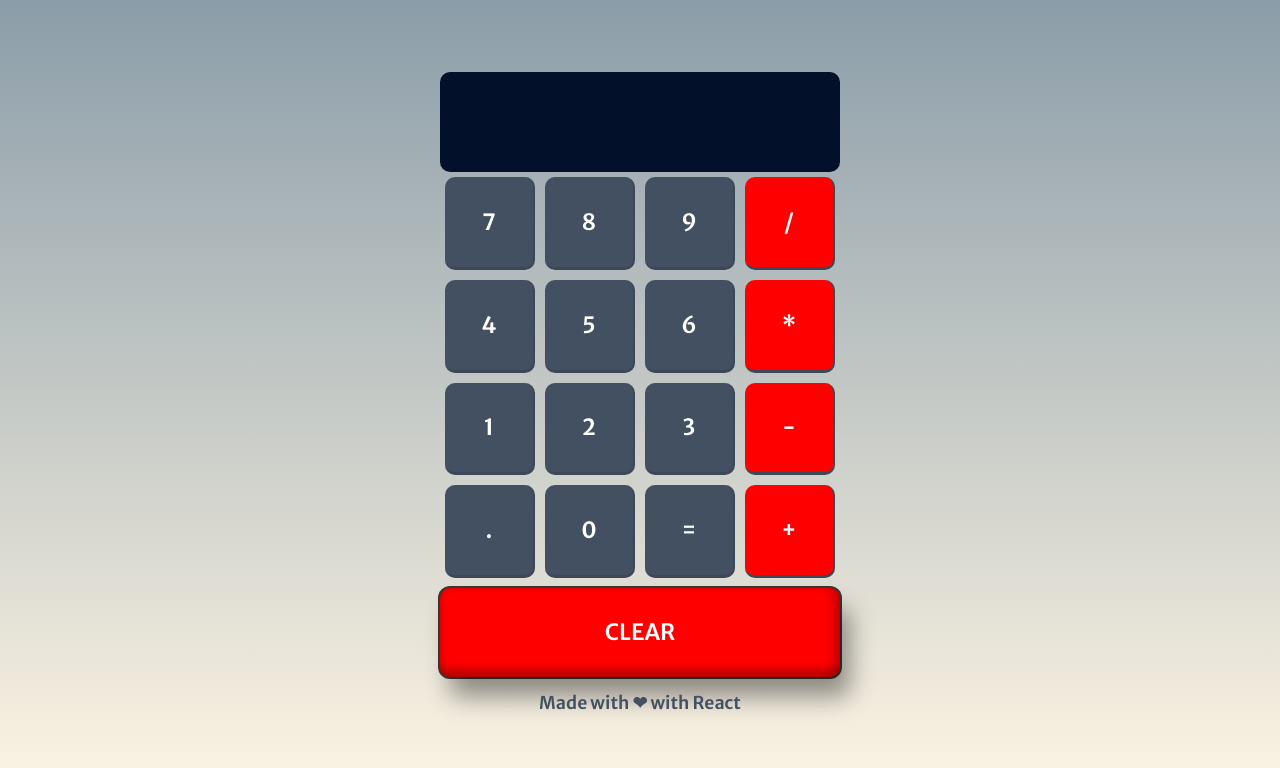
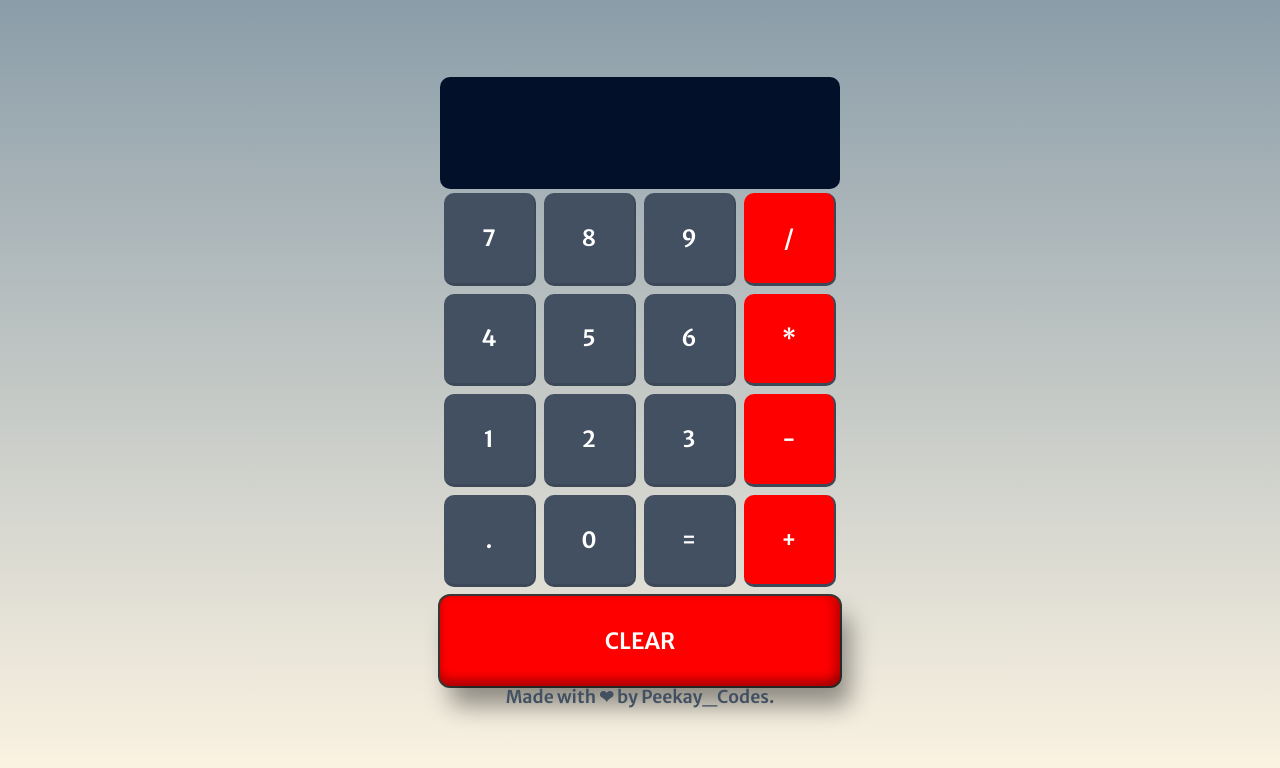
Before and after one commit to kessie2862/React-Calculator, a React (Create React App) app: page / in a window 1280 px wide. Shown: the top 768 px of the page. Built offline with nearby package versions, Linux system fonts and the light colour scheme.

Commit message:
Few modifications

```diff
--- a/src/Components/Button.css
+++ b/src/Components/Button.css
@@ -10,7 +10,7 @@
   flex: 1;
   border: none;
   border-radius: 10px;
-  margin: 5px;
+  margin: 4px;
   width: 25%;
   background: #425062;
   color: #fff;
--- a/src/Components/ClearButton.css
+++ b/src/Components/ClearButton.css
@@ -13,7 +13,6 @@
     10px 20px 25px rgba(0, 0, 0, 0.4);
   user-select: none;
   cursor: pointer;
-  font-weight: 400;
   border-radius: 10px;
   background: #f00;
   border: none;
--- a/src/Components/FooterText.css
+++ b/src/Components/FooterText.css
@@ -3,4 +3,5 @@
   color: #425062;
   text-align: center;
   font-size: 1.1em;
+  margin-top: 0.5px;
 }
--- a/src/Components/FooterText.js
+++ b/src/Components/FooterText.js
@@ -4,7 +4,7 @@ import "./FooterText.css";
 function FooterText() {
   return (
     <div>
-      <h2 className="Text">Made with ❤ with React</h2>
+      <h2 className="Text">Made with ❤ by Peekay_Codes.</h2>
     </div>
   );
 }
--- a/src/Components/Input.css
+++ b/src/Components/Input.css
@@ -1,5 +1,5 @@
 .Input {
-  height: 2.5em;
+  height: 3em;
   display: flex;
   justify-content: flex-end;
   align-items: center;
```
